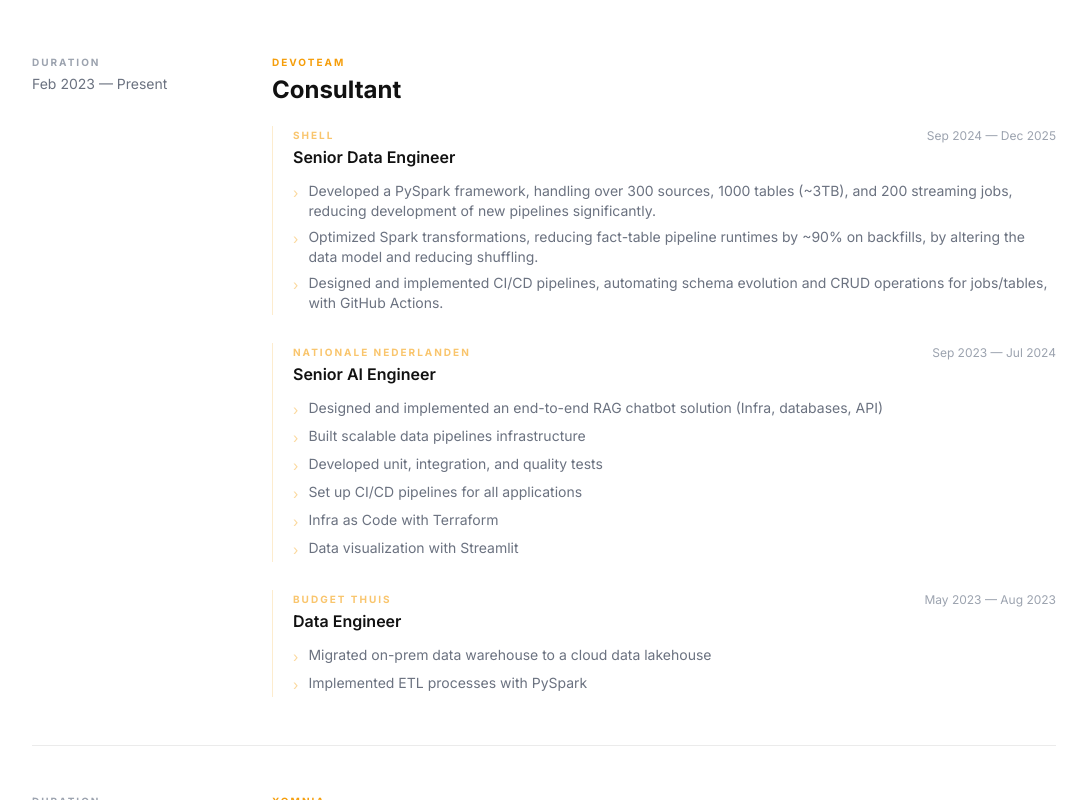
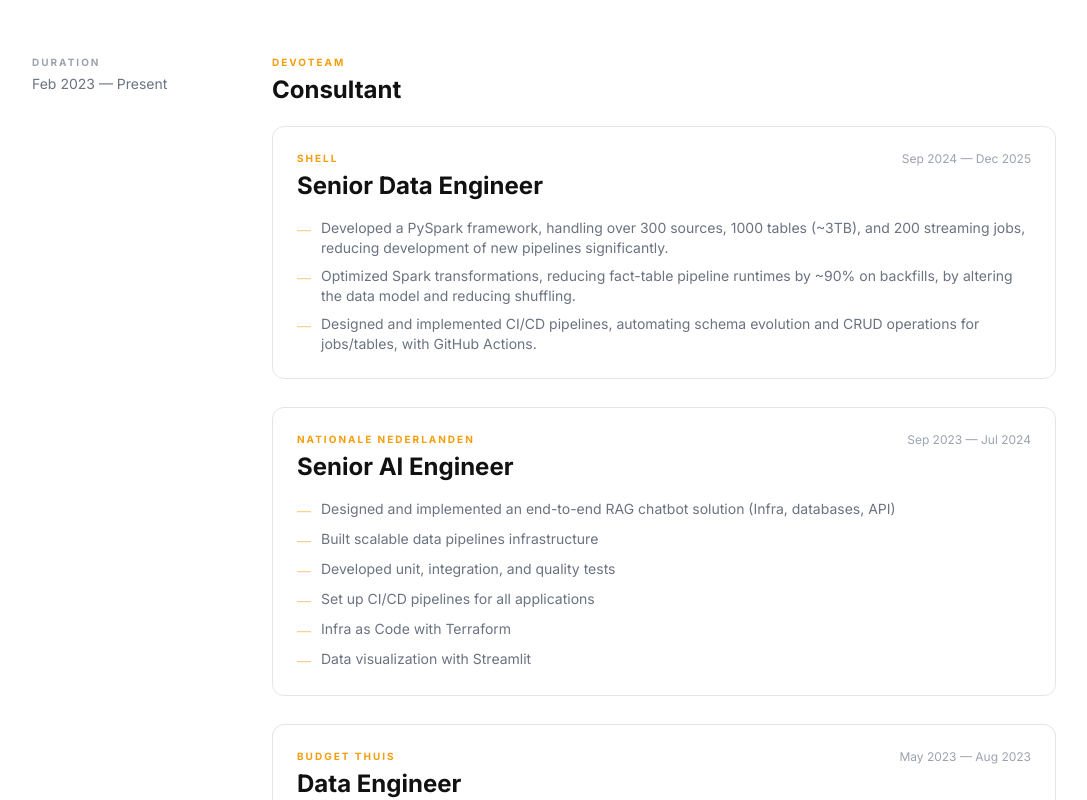
Before and after one commit to gkenios/portfolio, a React (Vite) app: page / in a window 1280 px wide. Shown: the part 1800-2600 px from the top of the page, without its empty margins (96-1183 px from the left). Built offline with nearby package versions, Linux system fonts and the light colour scheme.

Commit message:
Add months in education

```diff
--- a/src/components/Education.tsx
+++ b/src/components/Education.tsx
@@ -34,13 +34,13 @@ export function Education({ educationEntries }: EducationProps) {
               transition={{ duration: 0.6, delay: index * 0.08 }}
               className="py-10 grid grid-cols-1 md:grid-cols-[176px_1fr] gap-8 md:gap-16"
             >
-              {/* Years */}
+              {/* Period */}
               <div>
                 <p className="text-[10px] font-bold uppercase tracking-[0.2em] text-dim mb-1">
                   Period
                 </p>
                 <p className="text-sm text-muted">
-                  {entry.startYear} — {entry.endYear}
+                  {entry.startMonth} {entry.startYear} — {entry.endMonth} {entry.endYear}
                 </p>
               </div>
 
--- a/src/components/Experience.tsx
+++ b/src/components/Experience.tsx
@@ -20,21 +20,21 @@ function formatPeriod(
 
 function ProjectCard({ project }: { project: FlatExperienceEntry }) {
   return (
-    <div className="border-l border-accent/20 pl-5 py-0.5">
-      <div className="flex flex-col sm:flex-row sm:items-start sm:justify-between gap-1 mb-3">
+    <div className="border border-border-main rounded-xl p-6">
+      <div className="flex flex-col sm:flex-row sm:items-start sm:justify-between gap-1 mb-4">
         <div>
-          <p className="text-[10px] font-bold uppercase tracking-[0.2em] text-accent/60 mb-0.5">
+          <p className="text-[10px] font-bold uppercase tracking-[0.2em] text-accent mb-1">
             {project.company}
           </p>
-          <h4 className="text-base font-semibold">{project.role}</h4>
+          <h4 className="text-2xl font-bold">{project.role}</h4>
         </div>
         <p className="text-xs text-dim whitespace-nowrap">{formatPeriod(project)}</p>
       </div>
       {project.description.length > 0 && (
-        <ul className="space-y-1.5">
+        <ul className="space-y-2">
           {project.description.map((line, i) => (
             <li key={i} className="flex gap-2.5 text-sm text-muted">
-              <span className="text-accent/40 mt-0.5 shrink-0">›</span>
+              <span className="text-accent/50 mt-0.5 shrink-0">—</span>
               <span>{line}</span>
             </li>
           ))}
--- a/src/components/Footer.tsx
+++ b/src/components/Footer.tsx
@@ -18,19 +18,19 @@ function LinkedinIcon({ className }: { className?: string }) {
 
 const links = [
   {
+    Icon: Mail,
+    label: 'Email',
+    href: 'mailto:contact@gkenios.com',
+  },
+  {
     Icon: GithubIcon,
     label: 'GitHub',
     href: 'https://github.com/gkenios',
   },
   {
-    Icon: Mail,
-    label: 'Email',
-    href: 'mailto:', // TODO: add your email address
-  },
-  {
     Icon: LinkedinIcon,
     label: 'LinkedIn',
-    href: 'https://linkedin.com/in/gkenios', // TODO: verify your LinkedIn URL
+    href: 'https://linkedin.com/in/gkenios',
   },
 ] as const;
 
@@ -52,7 +52,7 @@ export function Footer() {
             </a>
           ))}
         </div>
-        <p className="text-[11px] text-dim">© {new Date().getFullYear()} Georgios Gkenios</p>
+        <p className="text-[11px] text-dim">© {new Date().getFullYear()} Georgios Gkenios. All rights reserved.</p>
       </div>
     </footer>
   );
--- a/src/components/Intro.tsx
+++ b/src/components/Intro.tsx
@@ -24,7 +24,7 @@ function PipelineGraphic() {
     { cx: 220, cy: 150, r: 26, label: 'STG', sub: '01', accent: false },
     { cx: 220, cy: 270, r: 26, label: 'STG', sub: '02', accent: false },
     { cx: 370, cy: 210, r: 32, label: 'DWH', sub: '', accent: true },
-    { cx: 490, cy: 130, r: 24, label: 'RPT', sub: '', accent: false },
+    { cx: 490, cy: 130, r: 24, label: 'BI', sub: '', accent: false },
     { cx: 490, cy: 290, r: 24, label: 'ML', sub: '', accent: false },
   ];
 
--- a/src/data/education.ts
+++ b/src/data/education.ts
@@ -4,20 +4,26 @@ export const EDUCATION_ENTRIES: EducationEntry[] = [
   {
     university: 'University of Amsterdam',
     degree: 'EMBA in Data, AI & Analytics',
+    startMonth: 'Sep',
     startYear: 2023,
+    endMonth: 'Aug',
     endYear: 2025,
   },
   {
     university: 'International Hellenic University',
     degree: 'MSc in Data Science',
+    startMonth: 'Oct',
     startYear: 2020,
+    endMonth: 'Feb',
     endYear: 2022,
     description: [],
   },
   {
     university: 'Aristotle University of Thessaloniki',
     degree: 'BSc in Mathematics',
+    startMonth: 'Sep',
     startYear: 2016,
+    endMonth: 'Sep',
     endYear: 2020,
     description: [],
   },
```
